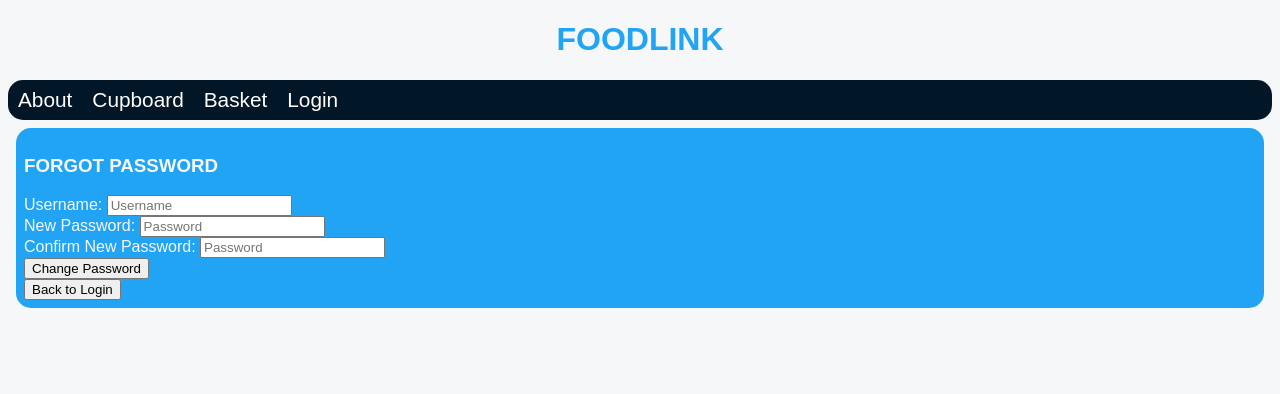
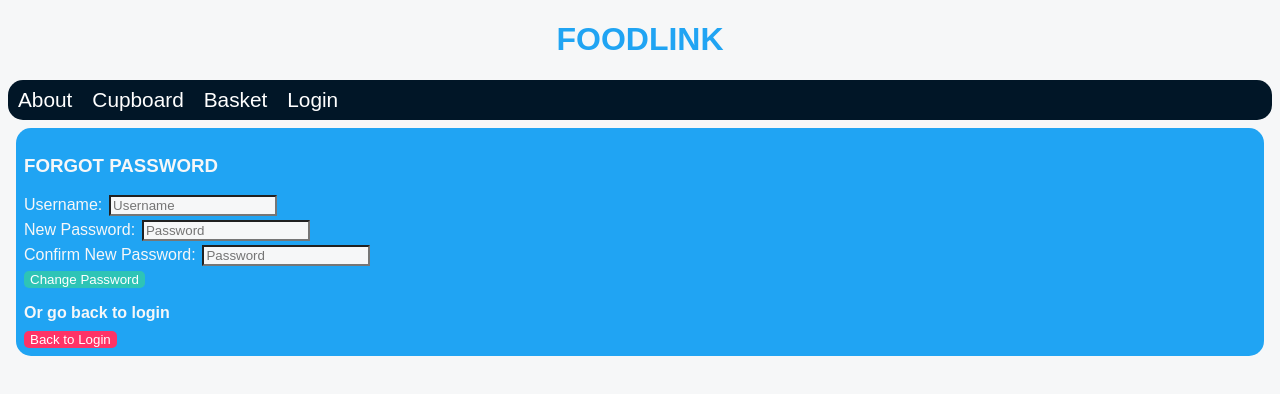
Before and after one commit to IsaacIngram/rit-swen261-u-fund-project, an Angular app in the folder ufund-ui/: page /forgot-password in a window 1280 px wide. Shown: the top 394 px of the page. Built offline with nearby package versions, Linux system fonts and the light colour scheme; sample sign-in values are in the browser's storage.

Commit message:
feat: style forgot password and create an account

```diff
--- a/ufund-ui/src/app/create-account/create-account.component.html
+++ b/ufund-ui/src/app/create-account/create-account.component.html
@@ -18,10 +18,10 @@
   <div *ngIf="passwordDontMatch"  style="color:red">
       Passwords do not match
   </div>
+  <button type="button" class="createAccountButton" (click) = "createAccount(username, password, checkpassword)">Create Account</button> <br>
+
 
   <h4>Or go back to login:</h4>
-
-  <button type="button" class="createAccountButton" (click) = "createAccount(username, password, checkpassword)">Create Account</button> <br>
   <button type="button" class=loginButton routerLink="/login">Back to Login</button>
 
 </div>
--- a/ufund-ui/src/app/forgot-password/forgot-password.component.css
+++ b/ufund-ui/src/app/forgot-password/forgot-password.component.css
@@ -0,0 +1,33 @@
+.errorMessage {
+  color: white;
+}
+
+.changePasswordButton {
+  border: none;
+  color: white;
+  border-radius: 5px;
+  margin-right: 1vb;
+  background-color: #2EC4B6;
+}
+
+.backToLogin {
+  border: none;
+  color: white;
+  border-radius: 5px;
+  margin-right: 1vb;
+  background-color: #ff3366;
+}
+
+.loginFields {
+
+  input {
+    width: 20vb;
+    background: #f6f7f8;
+    margin: 0 0.3vb 0.5vb;
+  }
+
+}
+
+h4 {
+  margin: 2vb 0 1vb;
+}
--- a/ufund-ui/src/app/forgot-password/forgot-password.component.html
+++ b/ufund-ui/src/app/forgot-password/forgot-password.component.html
@@ -1,6 +1,6 @@
 <div class="bubbleBlue">
     <h3>FORGOT PASSWORD</h3>
-    <div class="passwordFields">
+    <div class="loginFields">
       Username: <input #username type="text" placeholder="Username"><br>
       New Password: <input #password type="text" placeholder="Password"><br>
       Confirm New Password: <input #checkPassword type="text" placeholder="Password"><br>
@@ -23,6 +23,7 @@
 
     <button type="button" class="changePasswordButton" (click) = "changePassword(username, password, checkPassword)">Change Password</button> <br>
 
-    <button type="button" routerLink="/login">Back to Login</button>
+    <h4>Or go back to login</h4>
+    <button type="button" class="backToLogin" routerLink="/login">Back to Login</button>
 
   </div>
--- a/ufund-ui/src/app/login/login.component.css
+++ b/ufund-ui/src/app/login/login.component.css
@@ -18,6 +18,14 @@
   background-color: #ff3366;
 }
 
+.forgotPassword {
+  border: none;
+  color: white;
+  border-radius: 5px;
+  margin-right: 1vb;
+  background-color: #ff3366;
+}
+
 .loginFields {
 
   input {
--- a/ufund-ui/src/app/login/login.component.html
+++ b/ufund-ui/src/app/login/login.component.html
@@ -14,9 +14,12 @@
 
   <button type="button" class="loginButton" (click) = "login(username, password)">Login</button>
 
+  <h4>Forgot Password?</h4>
+  <button type="button" class="forgotPassword" routerLink="/forgot-password">Forgot Password</button>
+
   <h4>Or create an account:</h4>
   <button type="button" class="createAccountButton" routerLink="/create-account">Create Account</button>
 
-  <button type="button" routerLink="/forgot-password">Forgot Password</button>
+
 
 </div>
```
